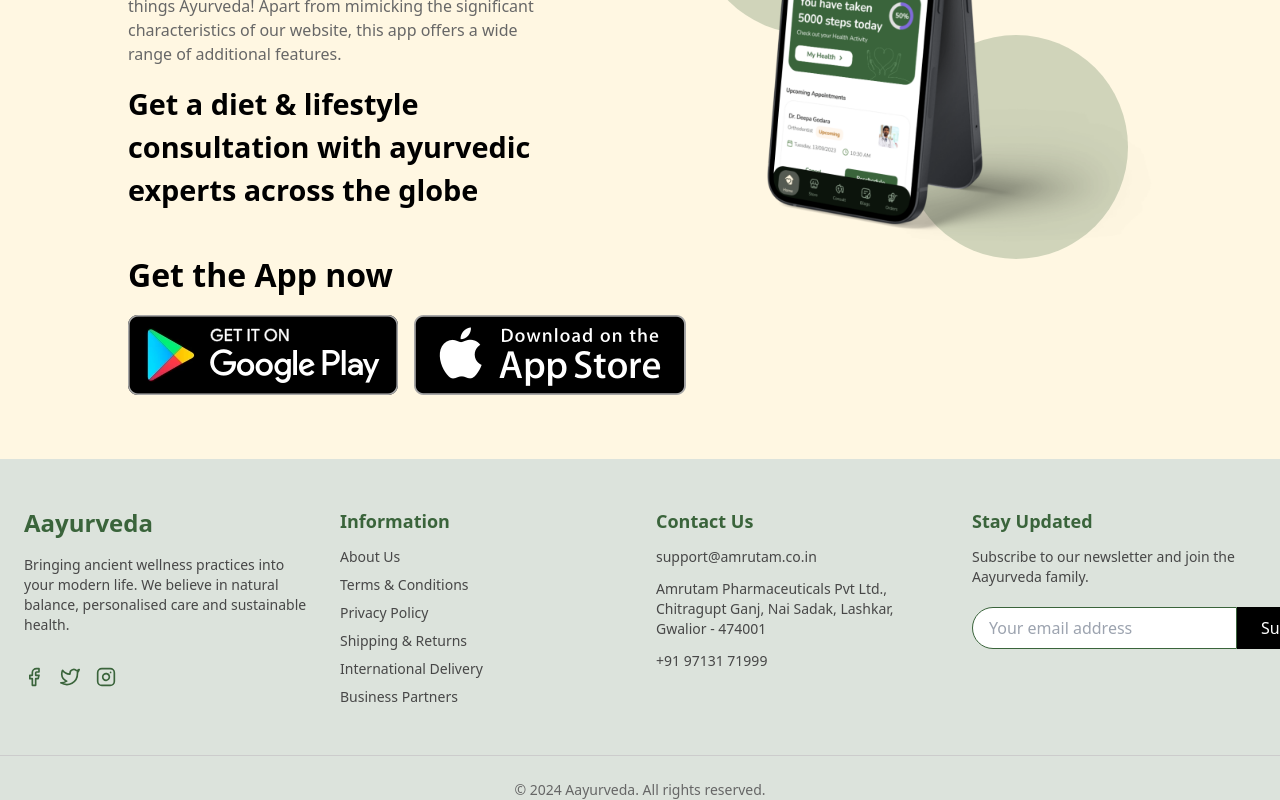
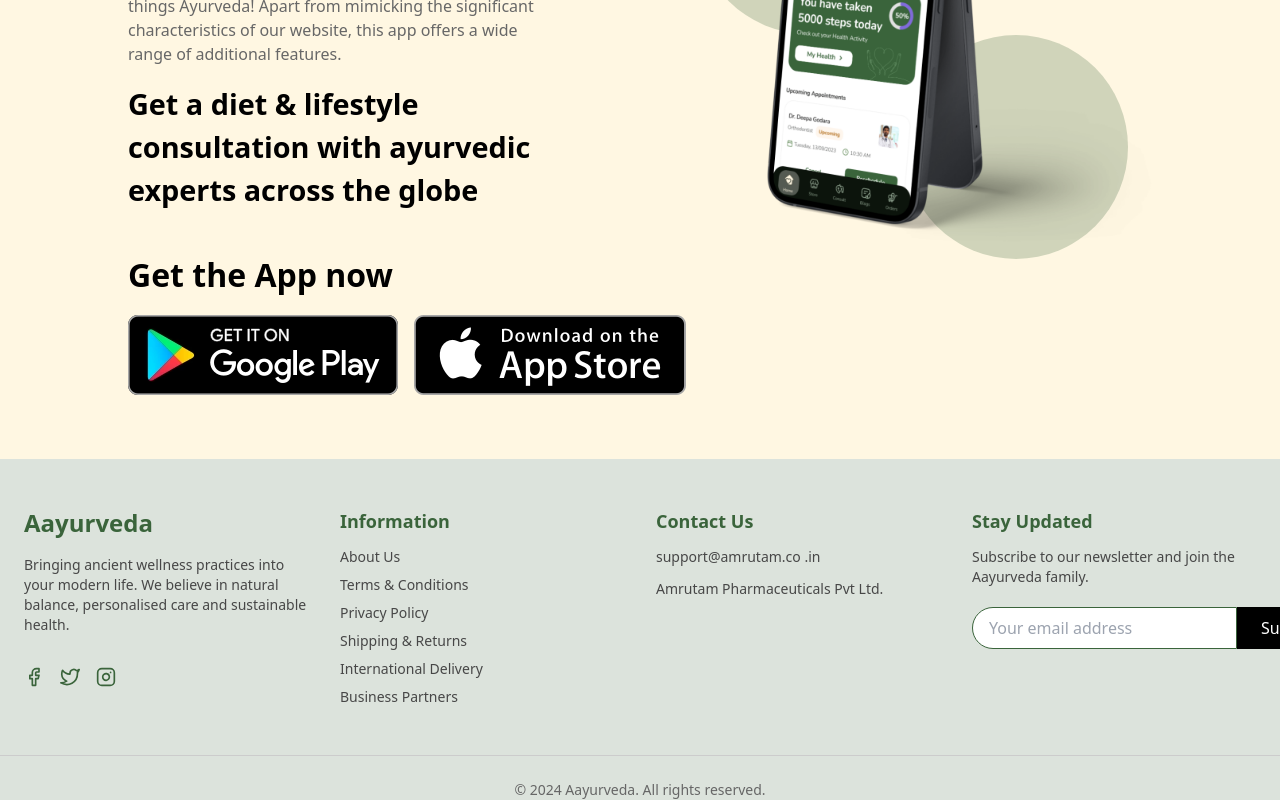
Before and after one commit to Surbhisinghal1234/ayurveda, a React (Vite) app: page / in a window 1280 px wide. Shown: the part 5599-6399 px from the top of the page. Built offline with nearby package versions, Linux system fonts and the light colour scheme.

Commit message:
update contact details in Footer component

```diff
--- a/src/components/footer/Footer.jsx
+++ b/src/components/footer/Footer.jsx
@@ -41,12 +41,11 @@ const Footer = () => {
                 {/* contact details */}
                 <div className="flex flex-col gap-3">
                     <h4 className="text-dark text-lg font-semibold">Contact Us</h4>
-                    <p className="text-sm">support@amrutam.co.in</p>
+                    <p className="text-sm">support@amrutam.co   .in</p>
                     <p className="text-sm">
-                        Amrutam Pharmaceuticals Pvt Ltd., Chitragupt Ganj, Nai Sadak,
-                        Lashkar, Gwalior - 474001
+                        Amrutam Pharmaceuticals Pvt Ltd.
                     </p>
-                    <p className="text-sm">+91 97131 71999</p>
+                    {/* <p className="text-sm">+91 97131 71999</p> */}
                 </div>
 
                 {/* newsletter */}
```
